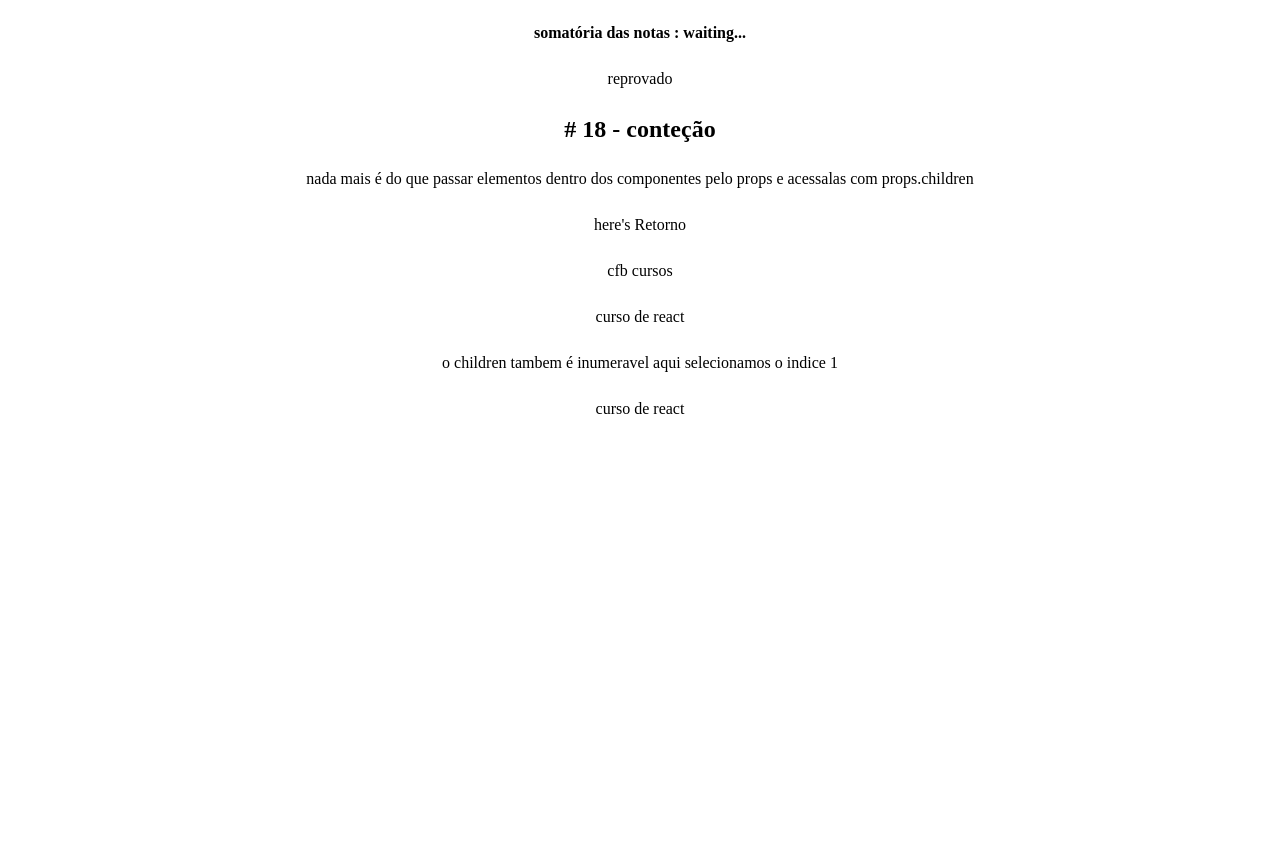
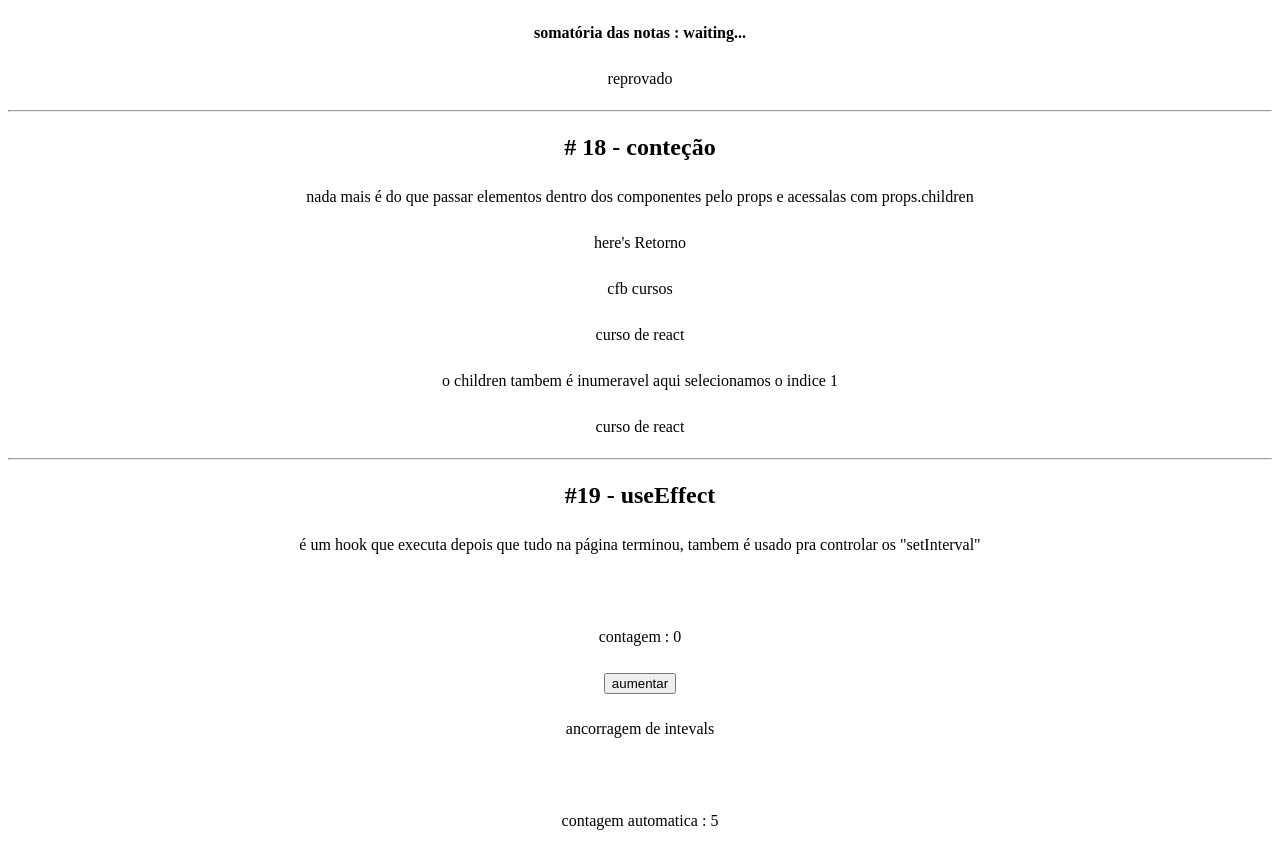
Before and after one commit to Wesley3king/reactJS, a React (Create React App) app in the folder aulas/elevacao_state/: page / in a window 1280 px wide. Shown: the part 191-1043 px from the top of the page. Before the commit the page ends 800 px from the top, so only its background shows below. Built offline with nearby package versions, Linux system fonts and the light colour scheme.

Commit message:
useEffect - aula 19

```diff
--- a/aulas/elevacao_state/src/App.js
+++ b/aulas/elevacao_state/src/App.js
@@ -2,6 +2,7 @@ import React,{useState} from 'react';
 import State from './State';
 import Result from './Result';
 import Contencao from './Contencao';
+import Effect from './Effect';
 import './App.css';
 
 function App() {
@@ -31,7 +32,11 @@ function App() {
           <Result data={data}/>
       </section>
       <section>
+        <hr />
         <Contencao />
+      </section>
+      <section>
+        <Effect />
       </section>
     </div>
   );
--- /dev/null
+++ b/aulas/elevacao_state/src/Effect.jsx
@@ -0,0 +1,34 @@
+import React,{useState,useEffect} from "react";
+
+export default function Effect () {
+    const [valor,setValor] = useState(0);
+    const [valor2,setValor2] = useState(0);
+
+    useEffect(()=> {
+        console.log(`pagina carregada`);
+        document.title = `contagem ${valor}`;
+});
+useEffect(()=> {
+    const start = setInterval(()=> {
+        setValor2(valor2+1);
+    },1000);
+        return () => clearInterval(start);
+    })
+    return (
+        <>
+        <div>
+            <hr />
+            <h2>#19 - useEffect</h2>
+            <p>é um hook que executa depois que tudo na página terminou, tambem é usado pra controlar os "setInterval"</p>
+            <br />
+            <p>contagem : {valor}</p>
+            <button onClick={()=>setValor(valor+1)}>aumentar</button>
+        </div>
+        <div>
+            <p>ancorragem de intevals</p>
+            <br />
+            <p>contagem automatica : {valor2}</p>
+        </div>
+        </>
+    )
+}
```
